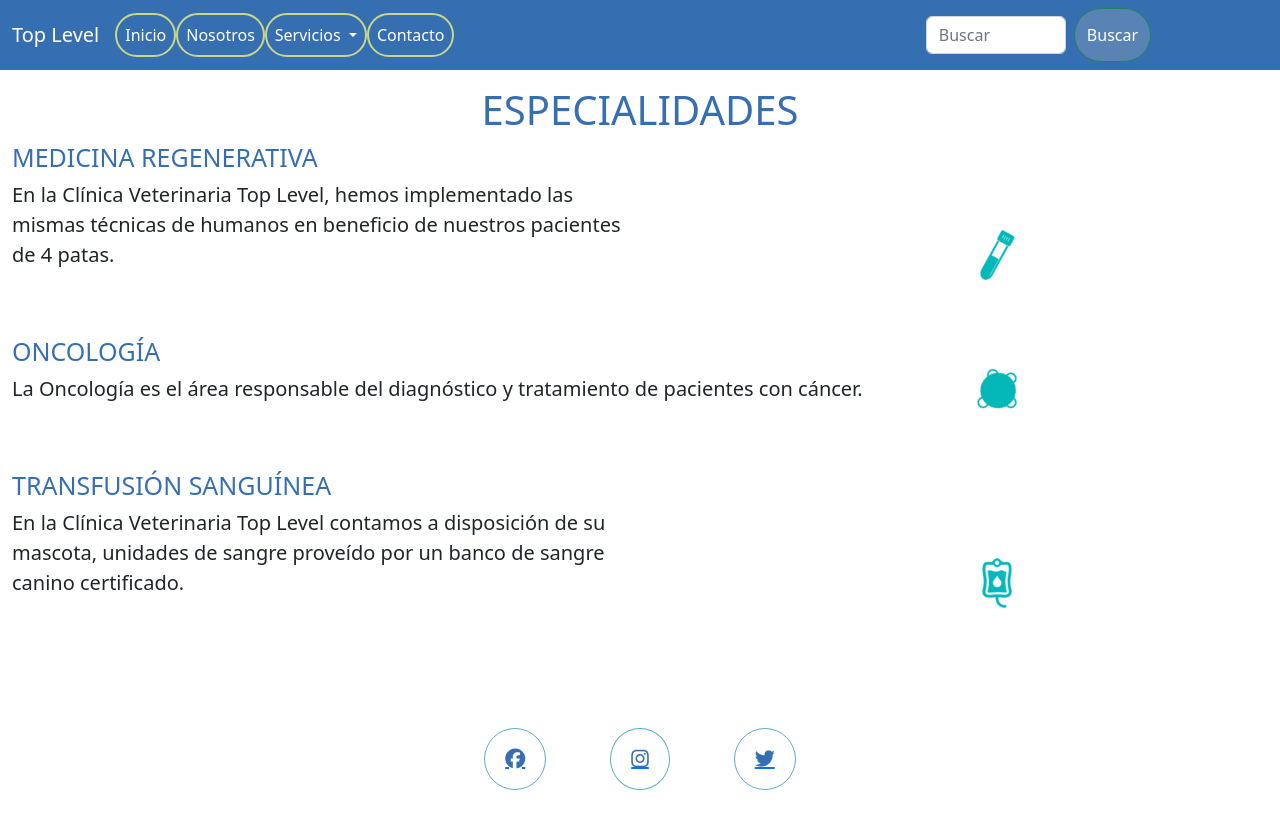
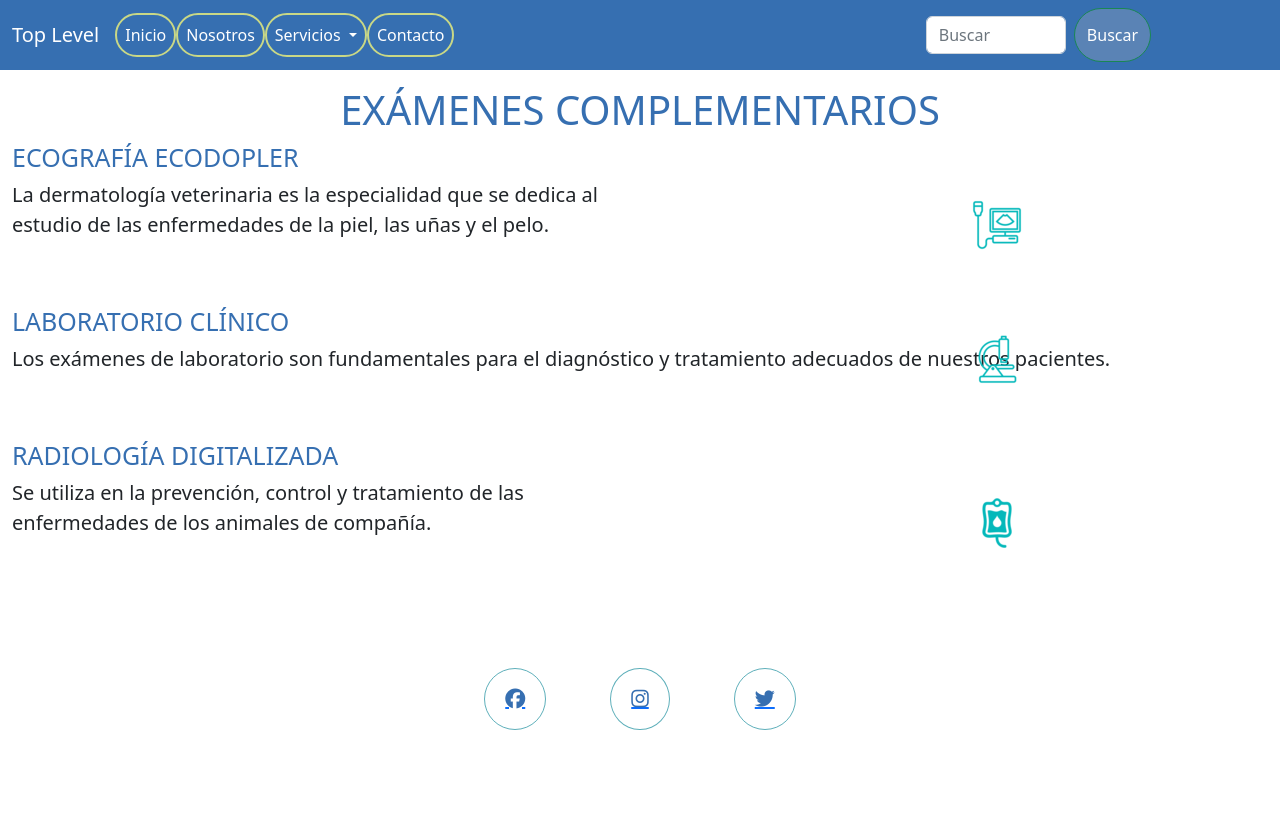
Before and after one commit to Juampi095/tercera-entrega-veterinaria-morales, a website: page examenes-complementarios.html in a window 1280 px wide. After the commit the page ends 800 px from the top, so only its background shows below. Drawn offline with nearby package versions, Linux system fonts and the light colour scheme.

Commit message:
agregue imagenes en la pagina de examenes complementarios y cree la pagina scss de la misma

```diff
--- a/examenes-complementarios.html
+++ b/examenes-complementarios.html
@@ -7,7 +7,7 @@
     <meta name="keywords" content="veterinaria, estudios, atención, domicilio,top level">
     <meta name="description"
         content="Somos una clínica veterinaria multidisciplinaria que ofrece diferentes especialidades, conformado por un staff de 15 médicos veterinarios">
-    <title>Especialidades|Top Level</title>
+    <title>Examenes Complementarios|Top Level</title>
     <link href="https://cdn.jsdelivr.net/npm/bootstrap@5.2.0-beta1/dist/css/bootstrap.min.css" rel="stylesheet"
         integrity="sha384-0evHe/X+R7YkIZDRvuzKMRqM+OrBnVFBL6DOitfPri4tjfHxaWutUpFmBp4vmVor" crossorigin="anonymous">
     <script src="https://kit.fontawesome.com/726d42de24.js" crossorigin="anonymous"></script>
@@ -60,22 +60,22 @@
     </nav>
     <!-- CONTENIDO -->
     <div class="container-fluid">
-        <h2 class="tituloUno">ESPECIALIDADES</h2>
-        <h3 class="titulosIndex">MEDICINA REGENERATIVA</h3>
+        <h2 class="tituloUno">EXÁMENES COMPLEMENTARIOS</h2>
+        <h3 class="titulosIndex">ECOGRAFÍA ECODOPLER</h3>
         <div>
-            <p class="parrafos">En la Clínica Veterinaria Top Level, hemos implementado las mismas técnicas de humanos en beneficio de nuestros pacientes de 4 patas.
+            <p class="parrafos">La dermatología veterinaria es la especialidad que se dedica al estudio de las enfermedades de la piel, las uñas y el pelo.
             </p>
         </div>
-        <img class="imagenes" src="./veterinaria/Especialidades/medicina-regenerativa.png" alt="imagen-medicina-regenerativa">
-        <h3 class="titulosIndex">ONCOLOGÍA</h3>
+        <img class="imagenes" src="./veterinaria/Examenes Complmenetarios/ecografia.png" alt="imagen-ecografia">
+        <h3 class="titulosIndex">LABORATORIO CLÍNICO</h3>
         <div>
-            <p class="lead">La Oncología es el área responsable del diagnóstico y tratamiento de pacientes con cáncer.
+            <p class="lead">Los exámenes de laboratorio son fundamentales para el diagnóstico y tratamiento adecuados de nuestros pacientes.
             </p>
-            <img class="imagenes" src="./veterinaria/Especialidades/oncologia.png" alt="imagen-oncologia">
+            <img class="imagenes" src="./veterinaria/Examenes Complmenetarios/laboratorio.png" alt="imagen-laboratorio-clinico">
         </div>
-        <h3 class="titulosIndex">TRANSFUSIÓN SANGUÍNEA</h3>
+        <h3 class="titulosIndex">RADIOLOGÍA DIGITALIZADA</h3>
         <div>
-            <p class="parrafos">En la Clínica Veterinaria Top Level contamos a disposición de su mascota, unidades de sangre proveído por un banco de sangre canino certificado.</p>
+            <p class="parrafos">Se utiliza en la prevención, control y tratamiento de las enfermedades de los animales de compañía.</p>
         </div>
         <img class="imagenes" src="./veterinaria/Especialidades/transfusion.png" alt="imagen-resonancia-magnetica">
     </div>
```
Also changed, not shown: scss/secciones/_examenes-complementarios.scss (added).
